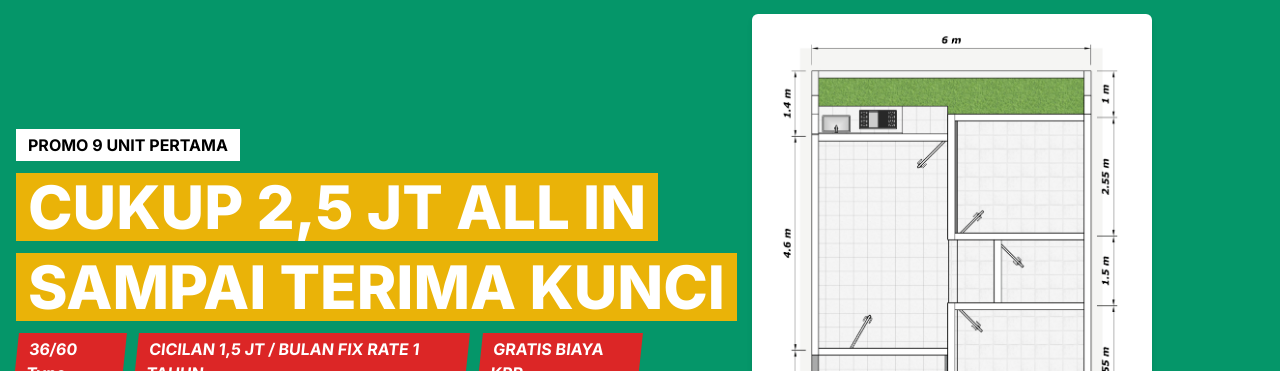
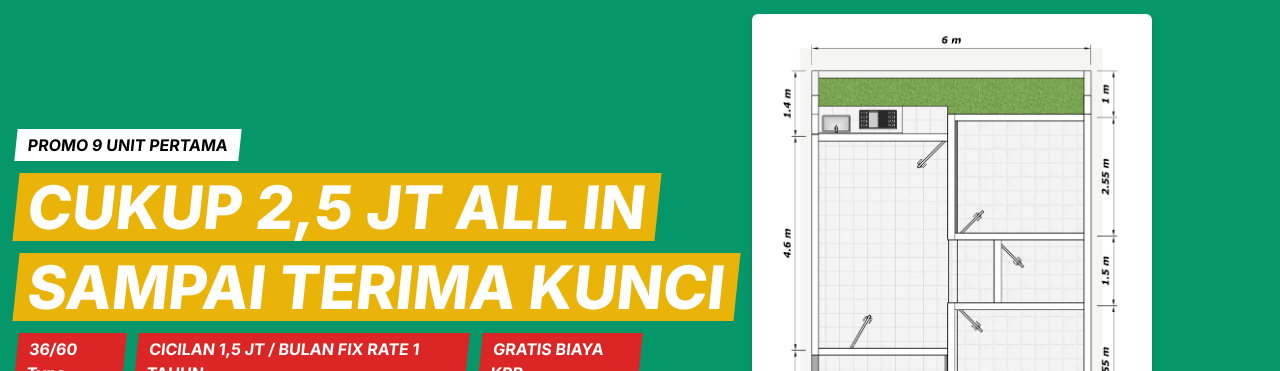
Before and after one commit to adzibilal/kckproperty, a Next.js app: page /tanjungkadedeuhresidence in a window 1280 px wide. Shown: the part 2140-2511 px from the top of the page. Built offline with nearby package versions, Linux system fonts and the light colour scheme; no server answers.

Commit message:
change style promo

```diff
--- a/app/tanjungkadedeuhresidence/_components/promo.tsx
+++ b/app/tanjungkadedeuhresidence/_components/promo.tsx
@@ -26,23 +26,26 @@ const Promo = () => {
                     <motion.div
                         initial={{ opacity: 0, y: 20 }}
                         whileInView={{ opacity: 1, y: 0 }}
-                        transition={{ duration: 0.5 }}
-                        className='bg-white px-3 py-1 w-max -skew-x-6 font-bold mb-3 max-md:mx-auto'>
-                        PROMO 9 UNIT PERTAMA
+                        transition={{ duration: 0.5 }}>
+                        <div className='bg-white px-3 py-1 w-max -skew-x-6 font-bold mb-3 max-md:mx-auto'>
+                            PROMO 9 UNIT PERTAMA
+                        </div>
                     </motion.div>
                     <motion.h1
                         initial={{ opacity: 0, y: 20 }}
                         whileInView={{ opacity: 1, y: 0 }}
-                        transition={{ duration: 0.5, delay: 0.2 }}
-                        className='bg-yellow-500 text-white px-3 py-1 w-max -skew-x-6 font-extrabold mb-3 text-6xl max-xl:text-5xl max-lg:text-4xl max-md:mx-auto max-sm:text-3xl'>
-                        CUKUP 2,5 JT ALL IN
+                        transition={{ duration: 0.5, delay: 0.2 }}>
+                        <div className='bg-yellow-500 text-white px-3 py-1 w-max -skew-x-6 font-extrabold mb-3 text-6xl max-xl:text-5xl max-lg:text-4xl max-md:mx-auto max-sm:text-3xl'>
+                            CUKUP 2,5 JT ALL IN
+                        </div>
                     </motion.h1>
                     <motion.h1
                         initial={{ opacity: 0, y: 20 }}
                         whileInView={{ opacity: 1, y: 0 }}
-                        transition={{ duration: 0.5, delay: 0.4 }}
-                        className='bg-yellow-500 text-white px-3 py-1 w-max -skew-x-6 font-extrabold mb-3 text-6xl max-xl:text-5xl max-lg:text-4xl max-md:mx-auto max-sm:text-3xl'>
-                        SAMPAI TERIMA KUNCI
+                        transition={{ duration: 0.5, delay: 0.4 }}>
+                        <div className='bg-yellow-500 text-white px-3 py-1 w-max -skew-x-6 font-extrabold mb-3 text-6xl max-xl:text-5xl max-lg:text-4xl max-md:mx-auto max-sm:text-3xl'>
+                            SAMPAI TERIMA KUNCI
+                        </div>
                     </motion.h1>
                     <motion.div
                         initial={{ opacity: 0, y: 20 }}
```
